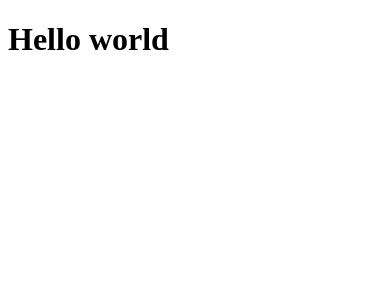
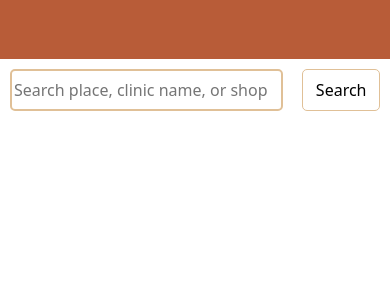
Before and after one commit to Clinic-Directory-2021/web_based_clinic_directory, a Django app: page / in a window 390 px wide. Shown: the top 300 px of the page. Run offline with Django 3.2, Linux system fonts and the light colour scheme.

Commit message:
Responsive website pattern

```diff
--- /dev/null
+++ b/main_app/static/css/index.css
@@ -0,0 +1,62 @@
+*{
+    margin: 0;
+    font-family: Arial, Helvetica, sans-serif;
+}
+.header{
+    background-color:#B85C38;
+    width: 100%;
+    height: 7vh;
+}
+.search-bar{
+    border-radius: 5px;
+    border:2px solid #E0C097;
+}
+.search-bar:focus{
+    outline: none !important;
+    border:3px solid #E0C097;
+}
+.search-button{
+    background-color: white;
+    border-radius: 5px;
+    border:1px solid #E0C097;
+}
+.search-button:hover{
+    background-color: #E0C097;
+}
+.search-button:active{
+    background-color: #E0C097;
+    opacity: 0.7;
+}
+@media (min-width:320px)  { /* smartphones, iPhone, portrait 480x320 phones */
+    .header{
+        background-color:#B85C38;
+    }
+    .search-bar{
+        margin: 10px;
+        width: 70%;
+        height: 5vh;
+    }
+    .search-button{
+        margin: 5px;
+        width: 20%;
+        height: 5vh;
+
+    }
+}
+@media (min-width:481px)  { /* portrait e-readers (Nook/Kindle), smaller tablets @ 600 or @ 640 wide. */
+    .header{
+        background-color:black;
+    }
+}
+@media (min-width:641px)  { /* portrait tablets, portrait iPad, landscape e-readers, landscape 800x480 or 854x480 phones */
+
+}
+@media (min-width:961px)  { /* tablet, landscape iPad, lo-res laptops ands desktops */
+
+}
+@media (min-width:1025px) { /* big landscape tablets, laptops, and desktops */
+
+}
+@media (min-width:1281px) { /* hi-res laptops and desktops */
+
+}
--- a/main_app/templates/base.html
+++ b/main_app/templates/base.html
@@ -0,0 +1,17 @@
+{% load static %}
+<!DOCTYPE html>
+<html lang="en">
+<head>
+    <meta charset="UTF-8">
+    <meta http-equiv="X-UA-Compatible" content="IE=edge">
+    <meta name="viewport" content="width=device-width, initial-scale=1.0">
+    <link href="https://cdn.jsdelivr.net/npm/bootstrap@5.0.2/dist/css/bootstrap.min.css" rel="stylesheet" integrity="sha384-EVSTQN3/azprG1Anm3QDgpJLIm9Nao0Yz1ztcQTwFspd3yD65VohhpuuCOmLASjC" crossorigin="anonymous">
+<script src="https://cdn.jsdelivr.net/npm/bootstrap@5.0.2/dist/js/bootstrap.bundle.min.js" integrity="sha384-MrcW6ZMFYlzcLA8Nl+NtUVF0sA7MsXsP1UyJoMp4YLEuNSfAP+JcXn/tWtIaxVXM" crossorigin="anonymous"></script>
+<link rel="stylesheet" href="{% static 'css/index.css' %}">
+    <title>Document</title>
+</head>
+<body>
+    {% block content %}
+    {% endblock %}
+</body>
+</html>
--- a/main_app/templates/index.html
+++ b/main_app/templates/index.html
@@ -1,12 +1,9 @@
-<!DOCTYPE html>
-<html lang="en">
-<head>
-    <meta charset="UTF-8">
-    <meta http-equiv="X-UA-Compatible" content="IE=edge">
-    <meta name="viewport" content="width=device-width, initial-scale=1.0">
-    <title>Document</title>
-</head>
-<body>
-    <h1>Hello world</h1>
-</body>
-</html>
+{% extends "base.html" %}
+{% block content %}
+<div class='header'>
+
+</div>
+
+<!-- Search bar-->
+<input type="text" class='search-bar' placeholder="Search place, clinic name, or shop"> <button class="search-button"> Search </button>
+{% endblock content %}
```
Also changed, not shown: main_app/statics/css/index.css (deleted).
